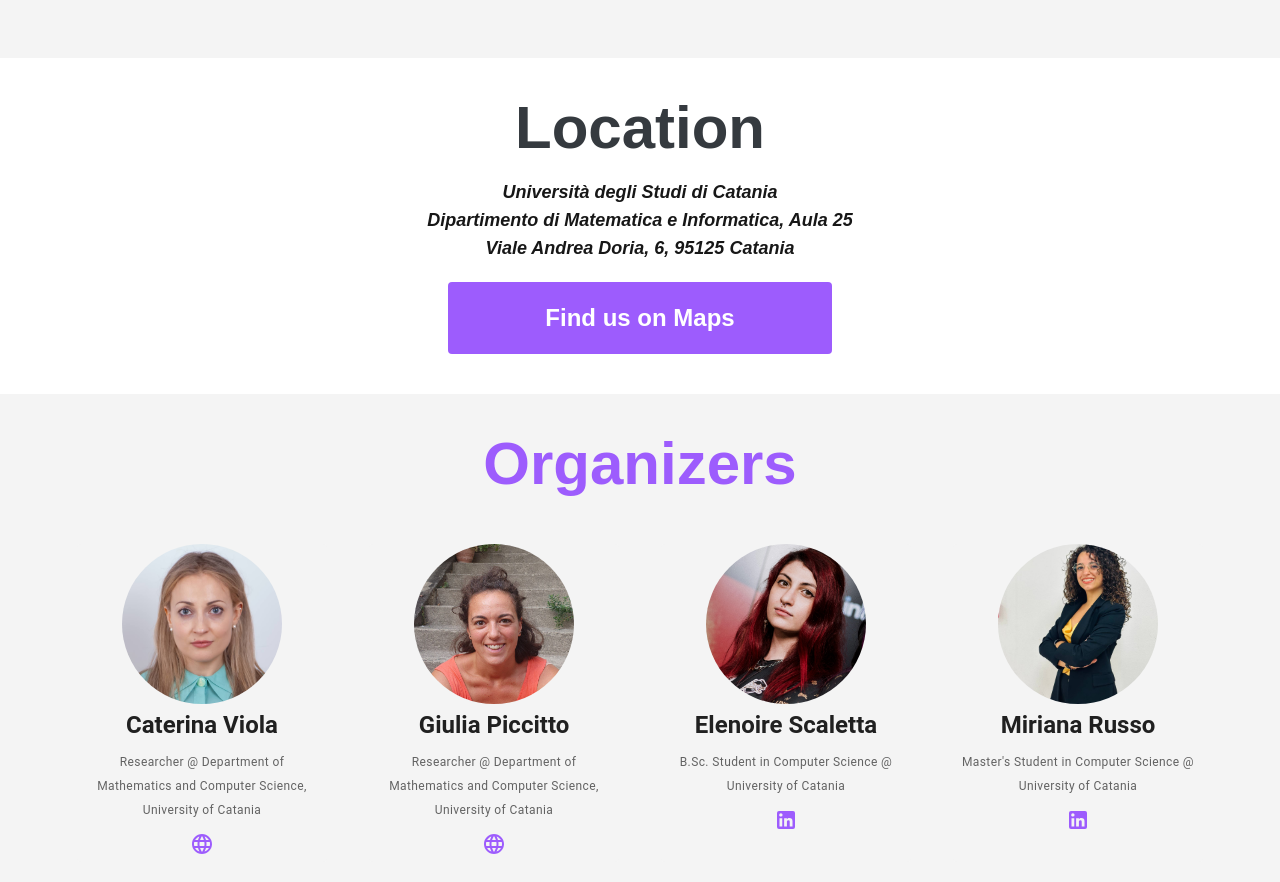
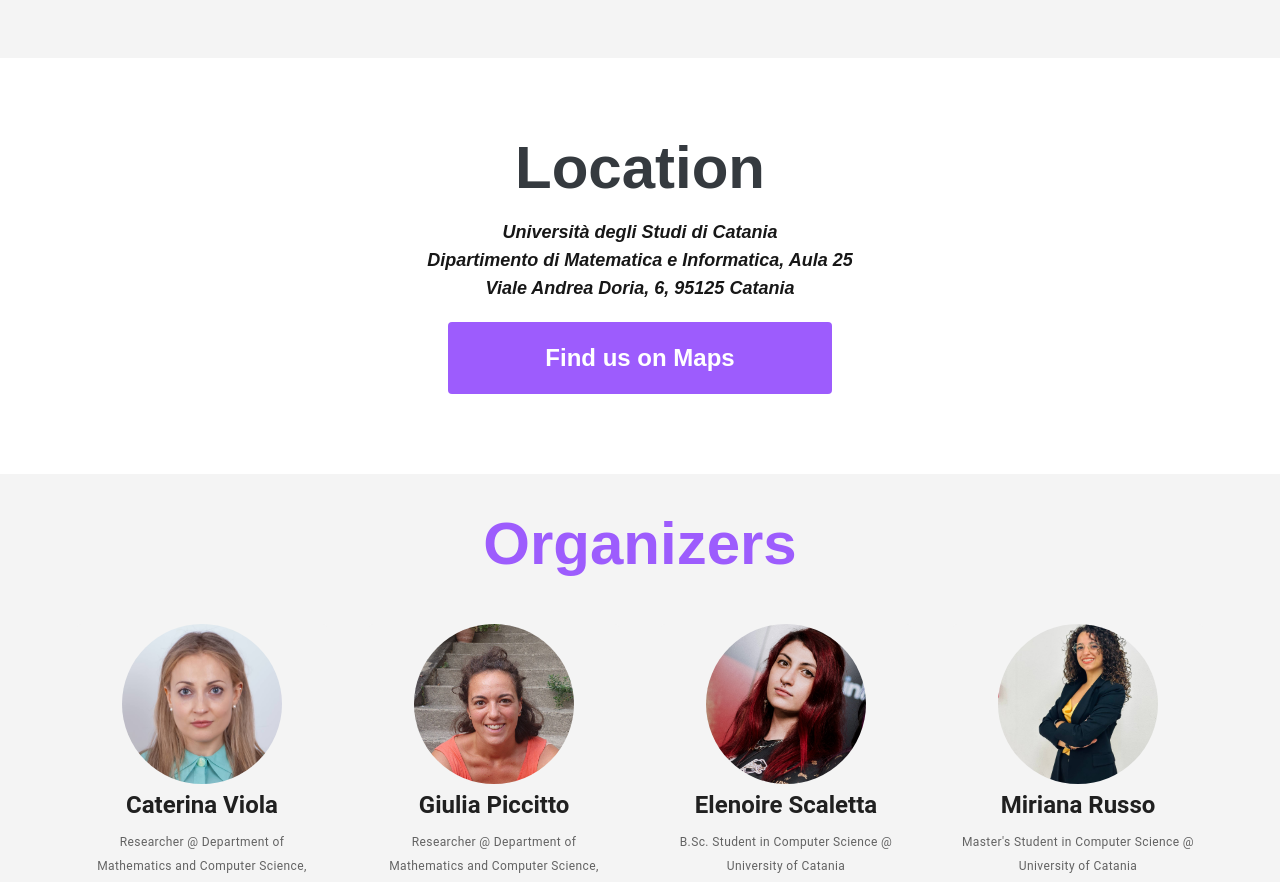
Before and after one commit to cataniaqiskitfallfest2024/qiskitfallfest2024-catania, a Next.js app: page /cataniaqiskitfallfest/ in a window 1280 px wide. Shown: the part 3728-4610 px from the top of the page. Built offline with nearby package versions, Linux system fonts and the light colour scheme.

Commit message:
Location section UI improvements

```diff
--- a/app/components/location/Location.jsx
+++ b/app/components/location/Location.jsx
@@ -2,7 +2,7 @@ import React from 'react'
 import Link from 'next/link'
 const Location = () => {
   return (
-    <section id='location' className='my-10'>
+    <section id='location' className='my-20'>
         <div className="flex flex-col justify-center">
           <h1 className="text-6xl font-bold text-center text-[#353A3F]">Location</h1>
           <span className='text-center text-wrap text-sm md:text-lg font-bold mt-5 italic'>Università degli Studi di Catania <br/>
```
